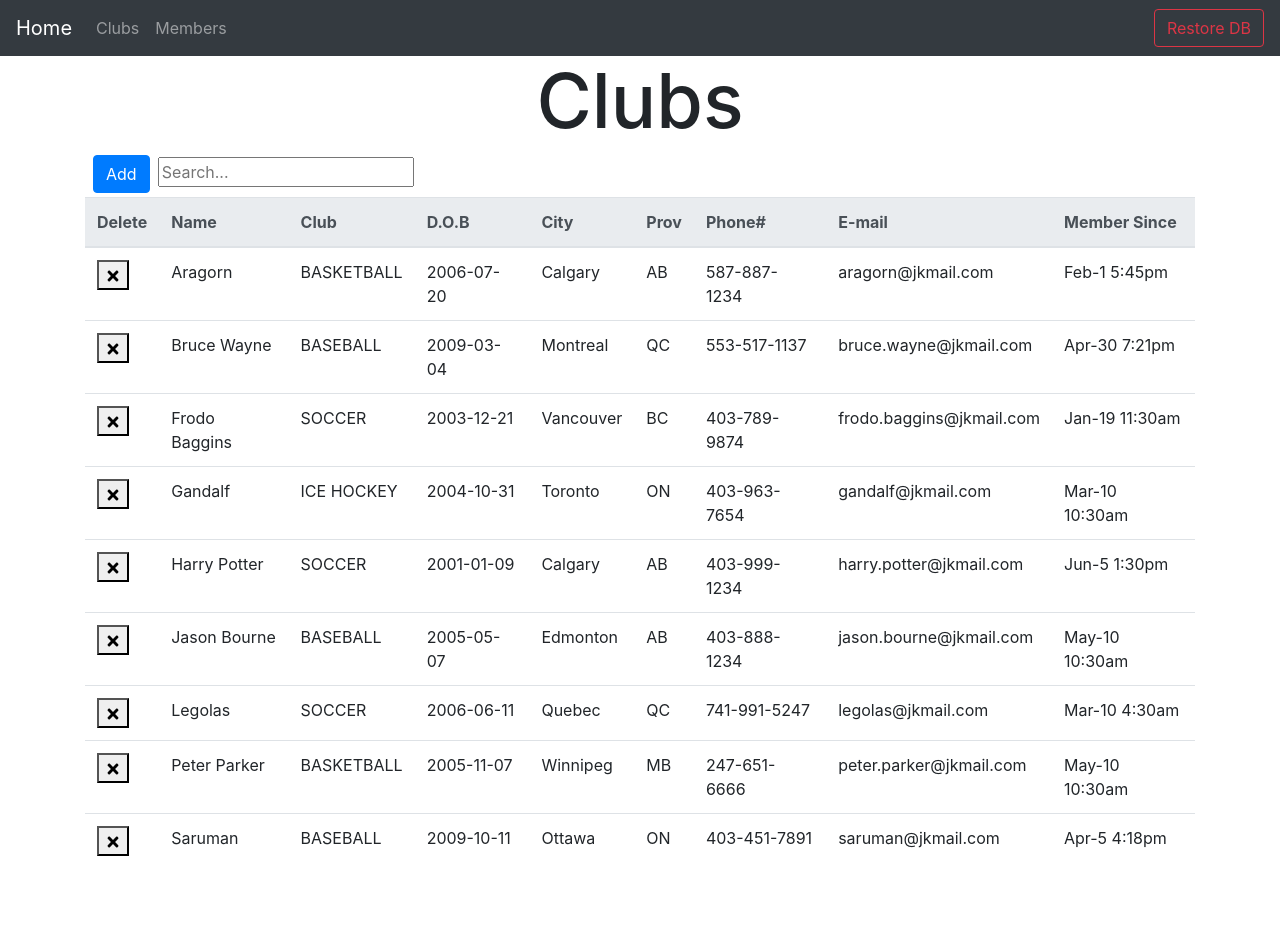
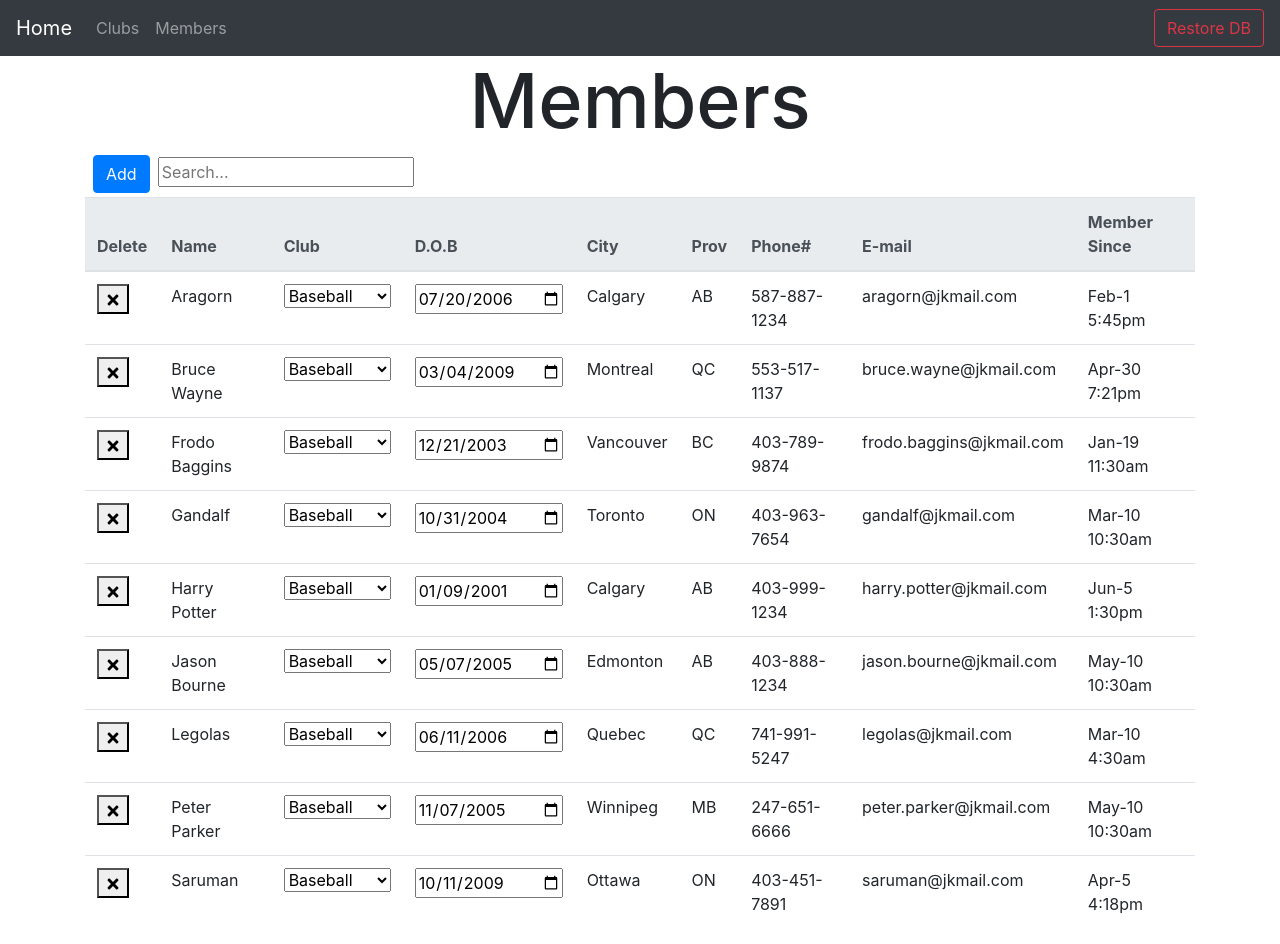
Before and after one commit to Jaeyoung-Kim-Dev/JKSportsClub, a React (Create React App) app in the folder client/: page /members in a window 1280 px wide. Before the commit the page ends 884 px from the top, so only its background shows below. Built offline with nearby package versions, Linux system fonts and the light colour scheme.

Commit message:
Add modal to Registration.js

```diff
--- a/client/src/components/member/MemberList.js
+++ b/client/src/components/member/MemberList.js
@@ -2,7 +2,7 @@ import React from 'react';
 import {FaTimes} from 'react-icons/fa';
 import Moment from 'react-moment';
 import {findIndex, without} from "lodash"; // 'without': makes to delete elements of array easily. 'findIndex': can find index to update the info.
-import {Table} from 'react-bootstrap';
+import {Form, Table} from 'react-bootstrap';
 
 const MemberList = ({members, setMembers, orderBy, setOrderBy, orderDir, setOrderDir, queryText}) => {
 
@@ -159,7 +159,11 @@ const MemberList = ({members, setMembers, orderBy, setOrderBy, orderDir, setOrde
                             onBlur={
                                 e => updateInfo('registerClub', e.target.innerText, member.membersId)
                             }>
-                            {member.registerClub}
+                            <select value={member.registerClub}><option value="Baseball">Baseball</option>
+                                <option value="Soccer">Soccer</option>
+                                <option value="Basketball">Basketball</option>
+                                <option value="Ice Hockey">Ice Hockey</option></select>
+                            {/*{member.registerClub}*/}
                         </td>
                         <td
                             contentEditable
@@ -167,7 +171,8 @@ const MemberList = ({members, setMembers, orderBy, setOrderBy, orderDir, setOrde
                             onBlur={
                                 e => updateInfo('DOB', e.target.innerText, member.membersId)
                             }>
-                            {member.DOB}
+                            <input type="date" value={member.DOB} />
+                                {/*{member.DOB}*/}
                         </td>
                         <td
                             contentEditable
--- a/client/src/components/member/Registration.js
+++ b/client/src/components/member/Registration.js
@@ -58,6 +58,14 @@ const Registration = ({members, setMembers, lastIndex, setLastIndex}) => {
         }));
     }
 
+    const ComboHandleChange = async (e) => {
+        const {name, value} = e.target;
+        setTempMember(prevState => ({
+            ...prevState,   // keep the previous values
+            [name]: value,
+        }));
+    }
+
     return (
         <>
             <Button variant="primary" onClick={handleShow}>
@@ -87,11 +95,15 @@ const Registration = ({members, setMembers, lastIndex, setLastIndex}) => {
                         </Form.Group>
                         <Form.Group>
                             <Form.Label>Club</Form.Label>
-                            <Form.Control as="select">
-                                <option>Baseball</option>
-                                <option>Soccer</option>
-                                <option>Basketball</option>
-                                <option>Ice Hockey</option>
+                            <Form.Control as="select"
+                                          name="registerClub"
+                                          value={tempMember.registerClub}
+                                          onChange={handleChange}
+                            >
+                                <option value="Baseball">Baseball</option>
+                                <option value="Soccer">Soccer</option>
+                                <option value="Basketball">Basketball</option>
+                                <option value="Ice Hockey">Ice Hockey</option>
                             </Form.Control>
                         </Form.Group>
                         <Form.Group>
--- a/client/src/components/member/Registration_NonModal.js
+++ b/client/src/components/member/Registration_NonModal.js
@@ -1,3 +1,4 @@
+/*
 import React, {useState} from 'react';
 import {FaPlus} from 'react-icons/fa';
 
@@ -122,4 +123,4 @@ const Registration = ({members, setMembers, lastIndex, setLastIndex}) => {
 
 }
 
-export default Registration;
+export default Registration;*/
--- a/client/src/pages/MembersPage.js
+++ b/client/src/pages/MembersPage.js
@@ -29,7 +29,7 @@ const MembersPage = () => {
 
     return (
         <>
-            <h1 align="center">Clubs</h1>
+            <h1 align="center">Members</h1>
             <div className="m-1">
                 <span className="p-1">
                     <Registration members={members}
```
